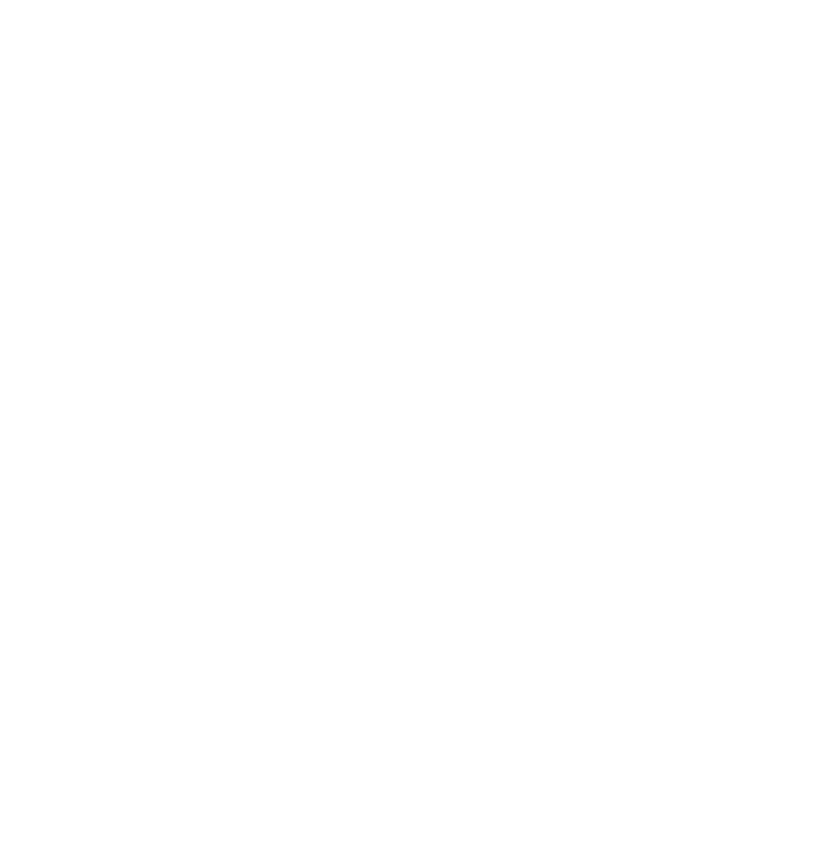
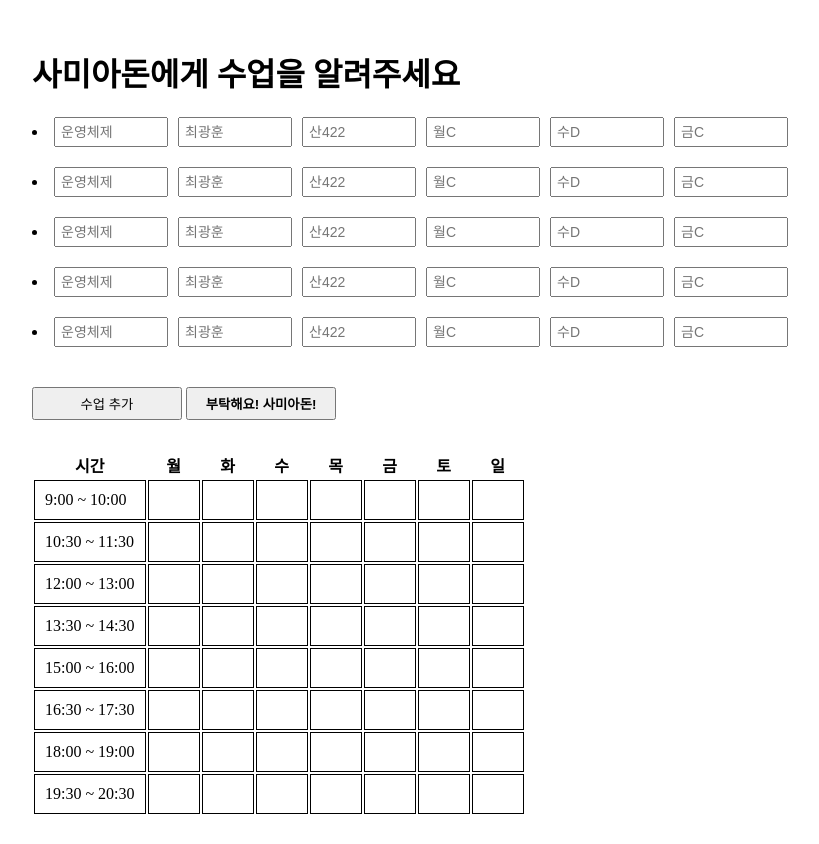
Before and after one commit to ParkSB/samiadon, a website built with webpack: page public/index.html in a window 1280 px wide. Shown: the whole page, without its empty margins (26-845 px from the left). Before the commit the page ends 800 px from the top, so only its background shows below. Built offline with nearby package versions, Linux system fonts and the light colour scheme.

Commit message:
feat: 수업에 따른 시간표 출력 프로토타입

```diff
--- a/package.json
+++ b/package.json
@@ -29,7 +29,9 @@
     "eslint-plugin-import": "^2.13.0",
     "webpack": "^4.16.1",
     "webpack-cli": "^3.1.0",
-    "webpack-dev-server": "^3.1.4"
+    "webpack-dev-server": "^3.1.4",
+    "style-loader": "^0.20.3",
+    "css-loader": "^0.28.11"
   },
   "dependencies": {
     "jquery": "^3.3.1"
--- a/public/index.html
+++ b/public/index.html
@@ -1,12 +1,55 @@
 <!DOCTYPE html>
 <html lang="en">
+
 <head>
   <meta charset="UTF-8">
   <meta name="viewport" content="width=device-width, initial-scale=1.0">
   <meta http-equiv="X-UA-Compatible" content="ie=edge">
   <title>Samiadon</title>
 </head>
+
 <body>
+  <h1>사미아돈에게 수업을 알려주세요</h1>
+
+  <div id="classes">
+  </div>
+
+  <button id="add-class">수업 추가</button>
+  <button id="onegai">부탁해요! 사미아돈!</button>
+
+  <div id="timetable">
+    <table>
+      <tr id="week">
+        <th>시간</th>
+      </tr>
+      <tr id="block-a" class="block">
+        <td>9:00 ~ 10:00</td>
+      </tr>
+      <tr id="block-b" class="block">
+        <td>10:30 ~ 11:30</td>
+      </tr>
+      <tr id="block-c" class="block">
+        <td>12:00 ~ 13:00</td>
+      </tr>
+      <tr id="block-d" class="block">
+        <td>13:30 ~ 14:30</td>
+      </tr>
+      <tr id="block-e" class="block">
+        <td>15:00 ~ 16:00</td>
+      </tr>
+      <tr id="block-f" class="block">
+        <td>16:30 ~ 17:30</td>
+      </tr>
+      <tr id="block-g" class="block">
+        <td>18:00 ~ 19:00</td>
+      </tr>
+      <tr id="block-h" class="block">
+        <td>19:30 ~ 20:30</td>
+      </tr>
+    </table>
+  </div>
+
   <script src="./src/bundle.js"></script>
 </body>
+
 </html>
--- /dev/null
+++ b/src/css/index.css
@@ -0,0 +1,37 @@
+body {
+  padding: 20px 50px 20px 50px;
+}
+
+input {
+  width: 100px;
+  margin-right: 10px;
+  font-size: 14px;
+  padding: 5px;
+}
+
+li {
+  margin-bottom: 20px;
+}
+
+button {
+  padding: 5px;
+  width: 150px;
+  margin-top: 20px;
+}
+
+#onegai {
+  font-weight: bold;
+}
+
+#timetable {
+  margin-top: 30px;
+}
+
+table td {
+  border: 1px black solid;
+  padding: 10px;
+}
+
+.unit {
+  width: 30px;
+}
--- a/src/js/index.js
+++ b/src/js/index.js
@@ -0,0 +1,76 @@
+import $ from 'jquery';
+import '../css/index.css';
+
+let classIdx = 0;
+
+function drawClass() {
+  $('#classes').append(
+    '<li>' +
+    `<input type="text" id="name-${classIdx}" placeholder="운영체제" />` +
+    `<input type="text" id="professor-${classIdx}" placeholder="최광훈" />` +
+    `<input type="text" id="location-${classIdx}" placeholder="산422" />` +
+    `<input type="text" id="time1-${classIdx}" placeholder="월C" />` +
+    `<input type="text" id="time2-${classIdx}" placeholder="수D" />` +
+    `<input type="text" id="time3-${classIdx}" placeholder="금C" />` +
+    '</li>'
+  );
+
+  classIdx += 1;
+}
+
+// Refer to @starbead's code (https://github.com/AjouDoiT-WebProj/timetable)
+function drawTimetable() {
+  const weekdayEng = ['mon', 'tue', 'wed', 'thu', 'fri', 'sat', 'sun'];
+  const weekdayKor = ['월', '화', '수', '목', '금', '토', '일'];
+
+  for (let i = 0; i < 7; i += 1) {
+    $('#week').append(`<th>${weekdayKor[i]}</th>`);
+    $('.block').append(`<td class="unit unit-${weekdayEng[i]}"></td>`);
+  }
+}
+
+function translateWeekday(weekday) {
+  if (weekday === '월') { return 'mon'; }
+  if (weekday === '화') { return 'tue'; }
+  if (weekday === '수') { return 'wed'; }
+  if (weekday === '목') { return 'thu'; }
+  if (weekday === '금') { return 'fri'; }
+  if (weekday === '토') { return 'sat'; }
+  if (weekday === '일') { return 'sun'; }
+  return null;
+}
+
+function applyClassToTimetable() {
+  $('#timetable td').css('background-color', 'white');
+
+  for (let i = 0; i < classIdx; i += 1) {
+    const courseName = $(`#name-${i}`).val();
+    const courseTimes = [$(`#time1-${i}`).val(), $(`#time2-${i}`).val(), $(`#time3-${i}`).val()];
+
+    for (let j = 0; j < courseTimes.length; j += 1) {
+      const weekday = translateWeekday(courseTimes[j].split('')[0]);
+      const time = courseTimes[j].split('')[1];
+
+      $(`#block-${time} .unit-${weekday}`).css('background-color', 'black');
+    }
+  }
+}
+
+function attachEvent() {
+  $('#add-class').on('click', () => {
+    drawClass();
+  });
+
+  $('#onegai').on('click', () => {
+    applyClassToTimetable();
+  });
+}
+
+$(document).ready(() => {
+  for (let i = 0; i < 5; i += 1) {
+    drawClass();
+  }
+  drawTimetable();
+
+  attachEvent();
+});
--- a/webpack.config.js
+++ b/webpack.config.js
@@ -25,8 +25,15 @@ module.exports = {
             presets: ['env']
           }
         }
+      }, {
+        test: /\.css$/,
+        loader: 'style-loader!css-loader'
       }
     ]
+  },
+  resolve: {
+    modules: ['node_modules'],
+    extensions: ['.webpack.js', '.web.js', '.js', '.json', 'css']
   },
   plugins: [
     new CopyWebpackPlugin([{
```
Also changed, not shown: README.md, 1 other file.
